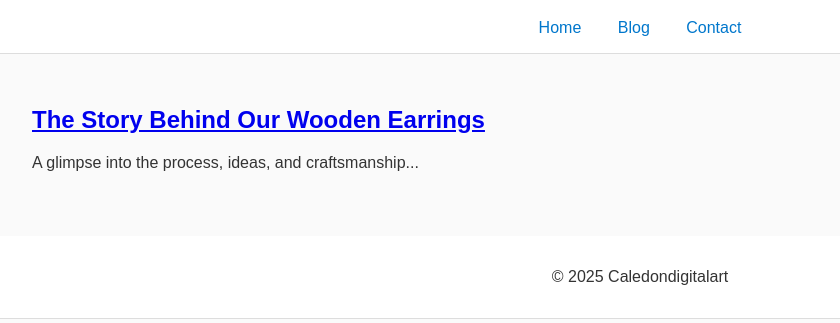
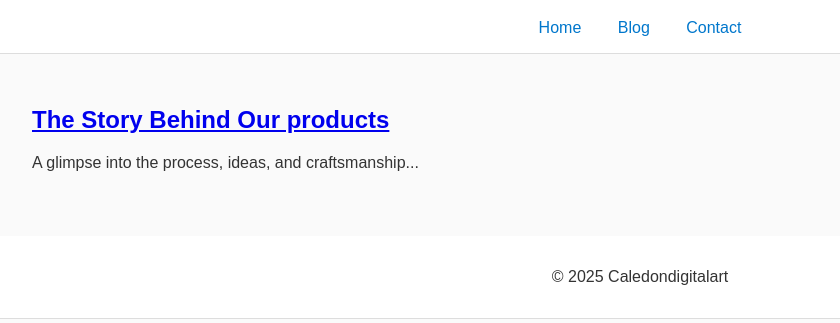
Before and after one commit to eybaba1389elimam/eybaba1389elimam.github.io, a plain HTML site: page blog.html in a window 1280 px wide. Shown: the part 77-400 px from the top of the page, without its empty margins (0-840 px from the left). Drawn offline with Linux system fonts and the light colour scheme; files that its build step writes are made by us from their sources.

Commit message:
Update blog.html

```diff
--- a/blog.html
+++ b/blog.html
@@ -17,7 +17,7 @@
   </header>
   <main>
     <article>
-      <h2><a href="article-1.html">The Story Behind Our Wooden Earrings</a></h2>
+      <h2><a href="article-1.html">The Story Behind Our products</a></h2>
       <p>A glimpse into the process, ideas, and craftsmanship...</p>
     </article>
   </main>
```
